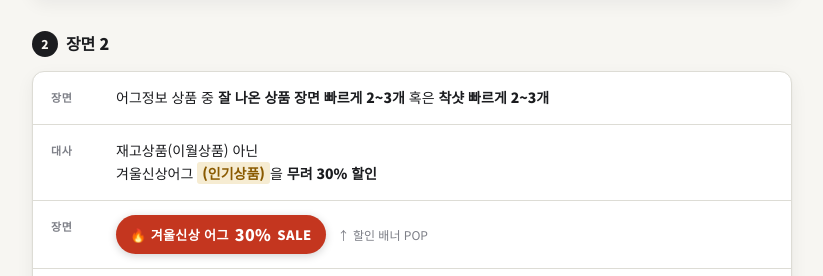
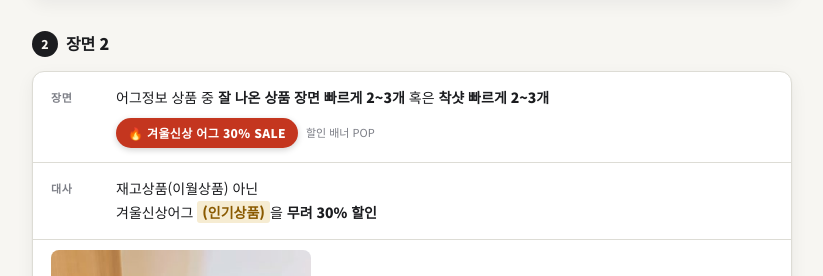
Before and after one commit to kangnaan00/g5bm2rk, a plain HTML site: page chakhangudu-ugg-sale/index.html in a window 1280 px wide. Shown: the part 1311-1587 px from the top of the page, without its empty margins (228-1051 px from the left). Drawn offline with Linux system fonts and the light colour scheme; grey boxes are pictures that could not be loaded.

Commit message:
Merge 장면2 scene desc and pop banner into one row
Co-Authored-By: Claude Sonnet 4.6 <noreply@anthropic.com>

```diff
--- a/chakhangudu-ugg-sale/index.html
+++ b/chakhangudu-ugg-sale/index.html
@@ -239,20 +239,19 @@ body {
   <div class="script-box">
     <div class="script-row">
       <span class="script-tag">장면</span>
-      <div class="script-text">어그정보 상품 중 <b>잘 나온 상품 장면 빠르게 2~3개</b> 혹은 <b>착샷 빠르게 2~3개</b></div>
+      <div class="script-text" style="display:flex;flex-direction:column;gap:8px">
+        <span>어그정보 상품 중 <b>잘 나온 상품 장면 빠르게 2~3개</b> 혹은 <b>착샷 빠르게 2~3개</b></span>
+        <span style="display:flex;align-items:center;gap:8px">
+          <span style="display:inline-flex;align-items:center;gap:5px;background:var(--red);color:#fff;font-size:12px;font-weight:900;padding:5px 12px;border-radius:999px;letter-spacing:.03em;box-shadow:0 2px 6px rgba(0,0,0,.18)">🔥 겨울신상 어그 30% SALE</span>
+          <span style="font-size:11px;color:var(--ink-3)">할인 배너 POP</span>
+        </span>
+      </div>
     </div>
     <div class="script-row">
       <span class="script-tag">대사</span>
       <div class="script-text">
         재고상품(이월상품) 아닌<br>
         겨울신상어그 <b class="hl">(인기상품)</b>을 <b>무려 30% 할인</b>
-      </div>
-    </div>
-    <div class="script-row">
-      <span class="script-tag">장면</span>
-      <div class="script-text">
-        <span style="display:inline-flex;align-items:center;gap:6px;background:var(--red);color:#fff;font-size:13px;font-weight:900;padding:6px 14px;border-radius:999px;letter-spacing:.03em;box-shadow:0 2px 8px rgba(0,0,0,.18)">🔥 겨울신상 어그 <span style="font-size:16px">30%</span> SALE</span>
-        <span style="margin-left:8px;font-size:12px;color:var(--ink-3)">↑ 할인 배너 POP</span>
       </div>
     </div>
     <div class="script-row" style="padding:10px 18px">
```
